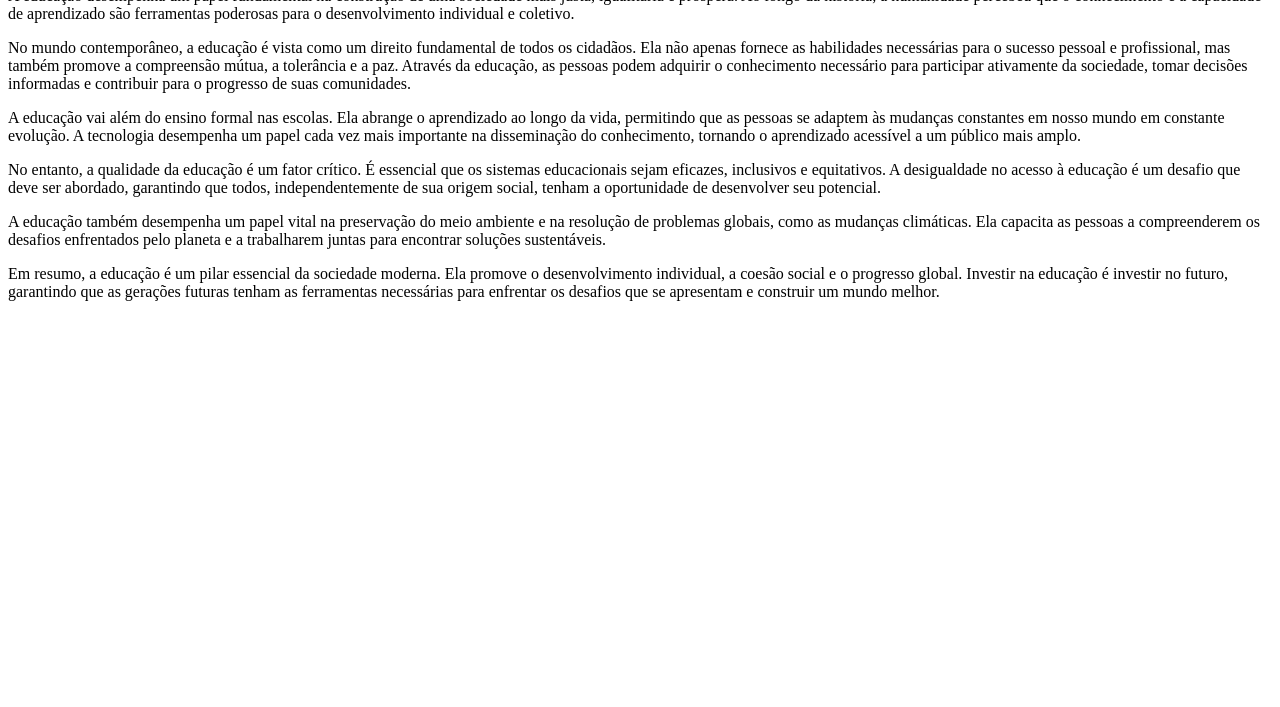
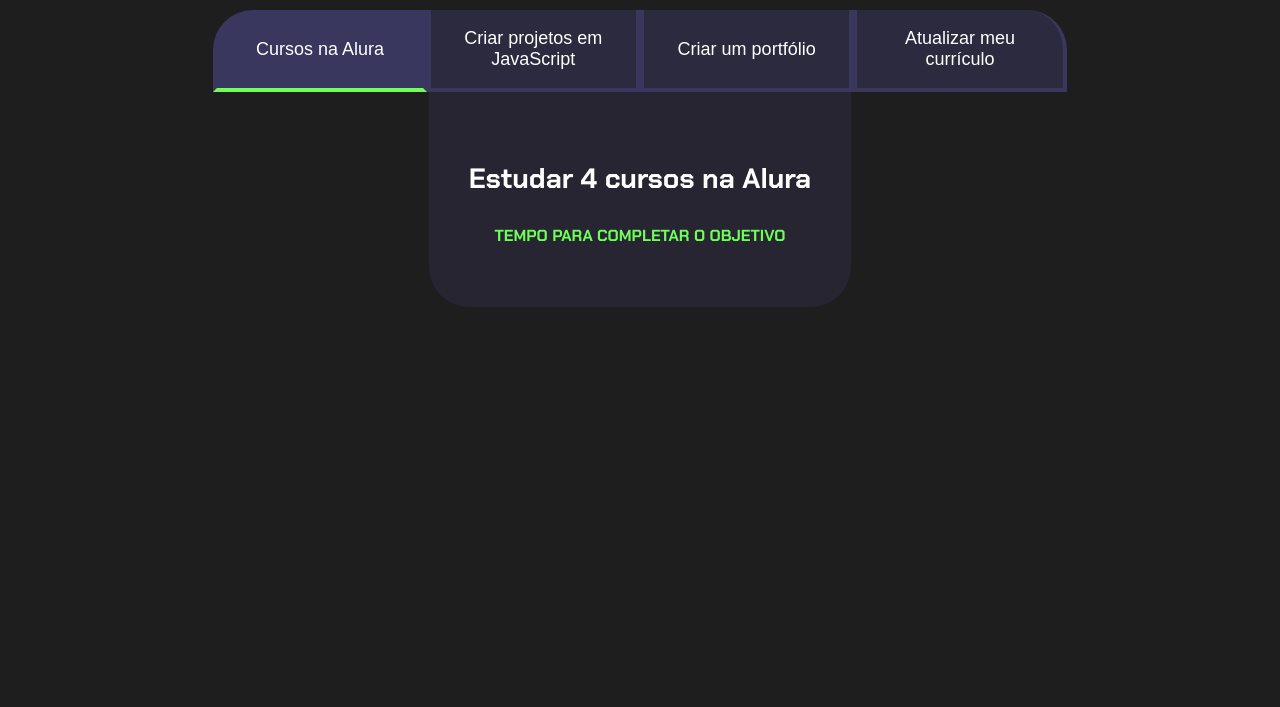
Before and after one commit to SULISTA24537596/dengue, a plain HTML site: page index.html in a window 1280 px wide. Shown: the part 93-800 px from the top of the page. Drawn offline with Linux system fonts and the light colour scheme.

Commit message:
Add files via upload

```diff
--- a/index.html
+++ b/index.html
@@ -1,24 +1,44 @@
 <!DOCTYPE html>
 <html lang="pt-br">
 <head>
-    <meta charset="UTF-8">
-    <meta name="viewport" content="width=device-width, initial-scale=1.0">
-    <title>Sociedade Moderna</title>
+  <meta charset="UTF-8">
+  <meta name="viewport" content="width=device-width, initial-scale=1.0">
+  <title>Meus objetivos do ano</title>
+  <link rel="stylesheet" href="style.css">
 </head>
 <body>
-   <h1> style="text-align: center">Título: A Importância da Educação na Sociedade Moderna</h1>
-
-    <p>A educação desempenha um papel fundamental na construção de uma sociedade mais justa, igualitária e próspera. Ao longo da história, a humanidade percebeu que o conhecimento e a capacidade de aprendizado são ferramentas poderosas para o desenvolvimento individual e coletivo.</p>
-
-    <p>No mundo contemporâneo, a educação é vista como um direito fundamental de todos os cidadãos. Ela não apenas fornece as habilidades necessárias para o sucesso pessoal e profissional, mas também promove a compreensão mútua, a tolerância e a paz. Através da educação, as pessoas podem adquirir o conhecimento necessário para participar ativamente da sociedade, tomar decisões informadas e contribuir para o progresso de suas comunidades.</p>
-
-    <p>A educação vai além do ensino formal nas escolas. Ela abrange o aprendizado ao longo da vida, permitindo que as pessoas se adaptem às mudanças constantes em nosso mundo em constante evolução. A tecnologia desempenha um papel cada vez mais importante na disseminação do conhecimento, tornando o aprendizado acessível a um público mais amplo.</p>
-
-    <p>No entanto, a qualidade da educação é um fator crítico. É essencial que os sistemas educacionais sejam eficazes, inclusivos e equitativos. A desigualdade no acesso à educação é um desafio que deve ser abordado, garantindo que todos, independentemente de sua origem social, tenham a oportunidade de desenvolver seu potencial.</p>
-
-    <p>A educação também desempenha um papel vital na preservação do meio ambiente e na resolução de problemas globais, como as mudanças climáticas. Ela capacita as pessoas a compreenderem os desafios enfrentados pelo planeta e a trabalharem juntas para encontrar soluções sustentáveis.</p>
-
-    <p>Em resumo, a educação é um pilar essencial da sociedade moderna. Ela promove o desenvolvimento individual, a coesão social e o progresso global. Investir na educação é investir no futuro, garantindo que as gerações futuras tenham as ferramentas necessárias para enfrentar os desafios que se apresentam e construir um mundo melhor.</p>
 
 </body>
 </html>
+<body>
+    <section class="conteudo-principal">
+      <h2 class="titulo-principal">Meus Objetivos do ano<span>_</span></h2>
+      <div class="botoes">
+        <button class="botao ativo">Cursos na Alura</button>
+        <button class="botao">Criar projetos em JavaScript</button>
+        <button class="botao">Criar um portfólio</button>
+        <button class="botao">Atualizar meu currículo</button>
+      </div>
+      <div class="abas-textos">
+        <div class="aba-conteudo ativo">
+            <h3 class="aba-conteudo-titulo-principal">Estudar 4 cursos na Alura</h3>
+            <h4 class="aba-conteudo-titulo-secundario">Tempo para completar o objetivo</h4>
+        </div>
+        <div class="aba-conteudo">
+            <h3 class="aba-conteudo-titulo-principal">Criar 5 projetos em JavaScript</h3>
+            <h4 class="aba-conteudo-titulo-secundario">Tempo para completar o objetivo</h4>
+        </div>
+        <div class="aba-conteudo">
+            <h3 class="aba-conteudo-titulo-principal">Criar um portfolio com os meus 3 melhores projetos</h3>
+            <h4 class="aba-conteudo-titulo-secundario">Tempo para completar o objetivo</h4>
+        </div>
+        <div class="aba-conteudo">
+            <h3 class="aba-conteudo-titulo-principal">Atualizar meu currículo com os certificados da Alura</h3>
+            <h4 class="aba-conteudo-titulo-secundario">Tempo para completar o objetivo</h4>
+        </div>
+    </div>
+</div>
+    </section>
+    <script src="main.js"></script>
+  </body>
+  </html>
--- /dev/null
+++ b/main.js
@@ -0,0 +1,11 @@
+const botoes = document.querySelectorAll(".botao");
+
+for(let i=0;i <botoes.length;i++){
+    botoes[i].onclick = function(){
+
+        for(let j=0;j<botoes.length;j++){
+            botoes[j].classList.remove("ativo");
+        }
+        botoes[i].classList.add("ativo");
+    }
+}
--- a/style.css
+++ b/style.css
@@ -0,0 +1,86 @@
+@import url('https://fonts.googleapis.com/css?family=Chakra+Petch:wght@400;700&display=swap');
+
+:root {
+  --cor-de-fundo: #1E1E1E;
+  --verde: #6FFF57;
+  --branco: #FFFFFF;
+  --botao-ativo: #3A375E;
+  --botao-inativo: rgba(58, 55, 94, 0.5);
+  --texto-fundo: rgba(58, 55, 94, 0.3);
+}
+
+body {
+  background-color: var(--cor-de-fundo);
+  color: var(--branco);
+  font-family: 'Chakra Petch', sans-serif;
+}
+.conteudo-principal {
+  display: flex;
+  flex-direction: column;
+  justify-content: center;
+  align-items: center;
+  max-width: 1200px;
+  width: 100%;
+  margin: 0 auto;
+}
+.titulo-principal {
+  text-align: left;
+  width: 100%;
+  font-size: 32px;
+}
+.titulo-principal span {
+  color: var(--verde);
+}
+.botao{
+  font-family: "Crakra Petch", sans-serif;
+  background-color: var(--botao-inativo);
+  color: var(--branco);
+  display: flex;border: #3A375E;
+  justify-content: center;
+  padding: 1em;
+  font-size: 18px;
+  align-items: center;
+  width: 100%;
+  border-bottom: 4px solid var(--botao-ativo);
+  border-left: 4px solid var(--botao-ativo);
+  border-right: 4px solid var(--botao-ativo);
+  border-top: none;
+}
+.botao.ativo{
+  background-color: var(--botao-ativo);
+  border-bottom: 4px solid var(--verde);
+  }
+
+@media screen and (min-width: 768px ) {
+  .botoes{
+    display: flex;
+  }
+
+}
+.botao:first-child {
+  border-radius: 40px 0 0 0;
+}
+
+.botao:last-child {
+  border-radius: 0 40px 0 0;
+}
+.abas-textos{
+  background-color: var(--texto-fundo);
+  padding: 40px;
+  border-radius: 0 0 40px 40px;
+}
+.aba-conteudo.ativo{
+  display: block;
+}
+.aba-conteudo{
+  display: none;
+}
+.aba-conteudo-titulo-principal{
+  font-size: 28px;
+  text-align: center;
+}
+.aba-conteudo-titulo-secundario{
+  text-align: center;
+  color: var(--verde);
+  text-transform: uppercase;
+}
```
